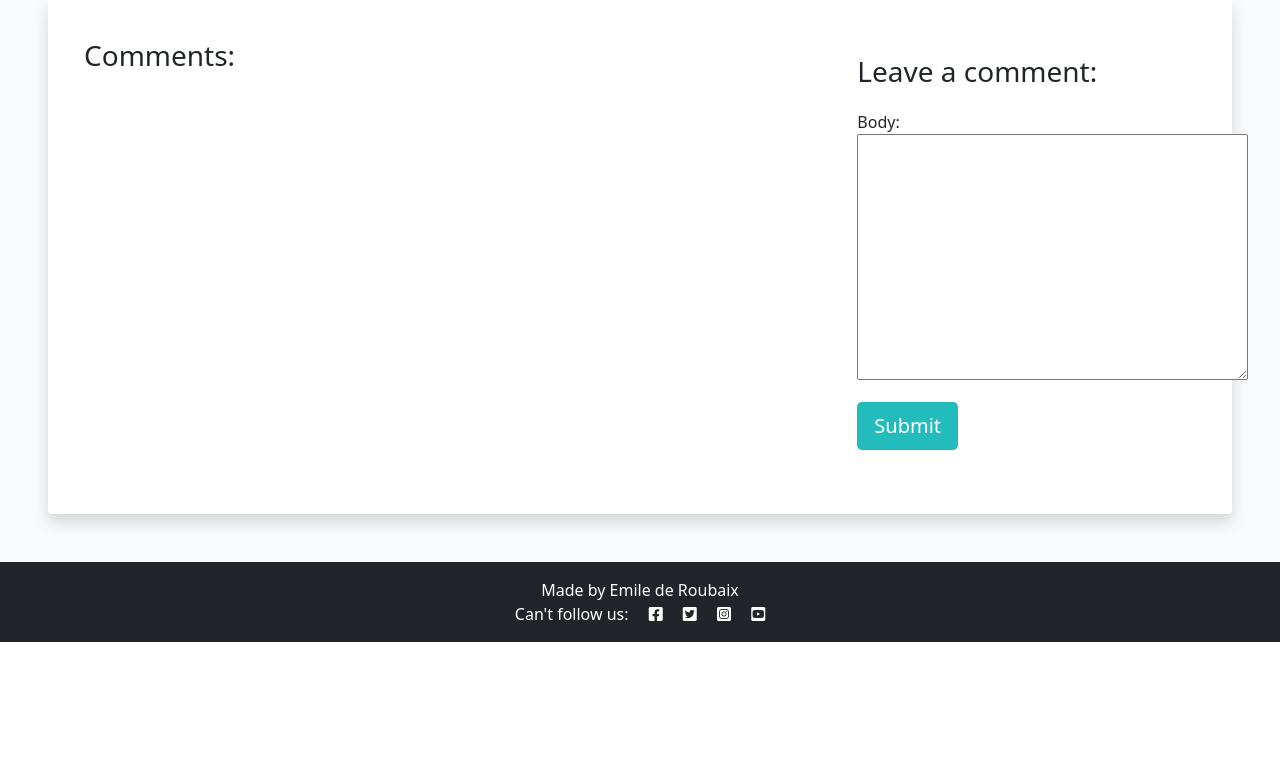
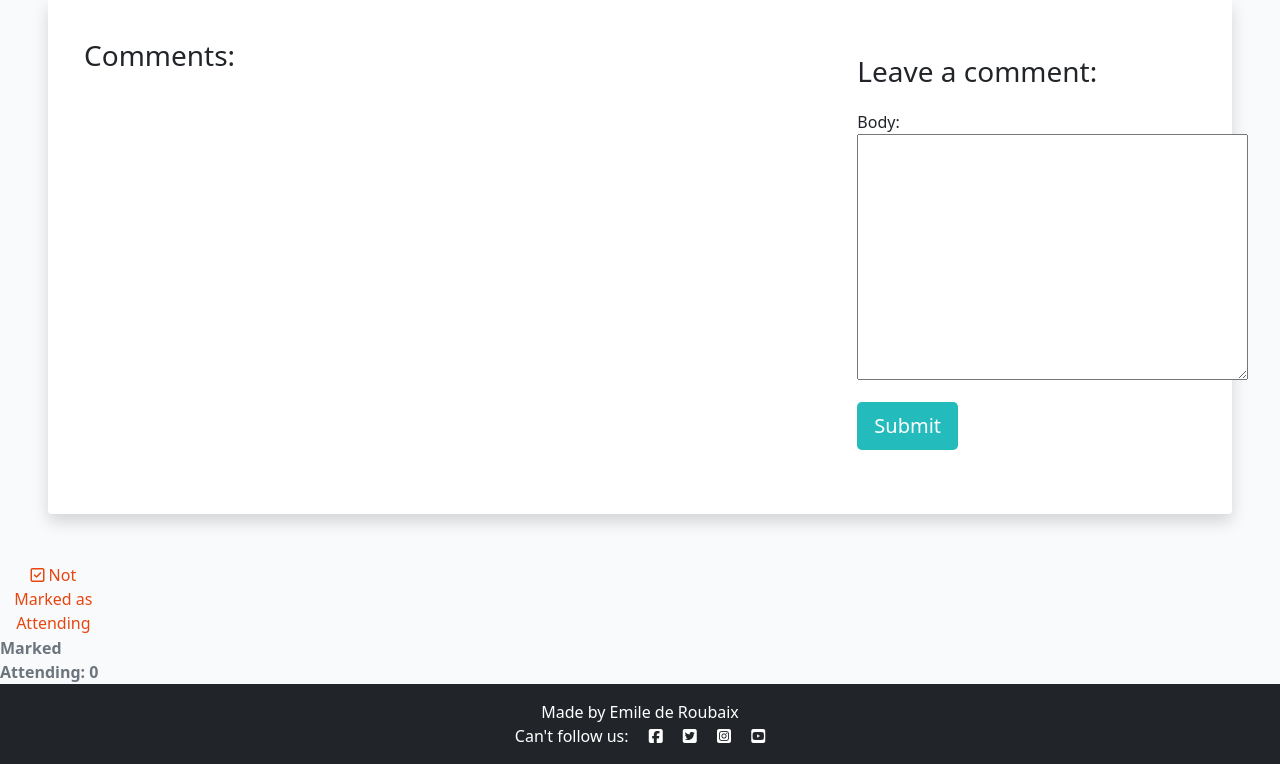
Before and after one commit to EMarnus/Event-Organiser, a Django app: page /booking-details/13 in a window 1280 px wide. Shown: the part 1591-2355 px from the top of the page. Before the commit the page ends 2233 px from the top, so only its background shows below. Run offline with Django 3.2, Linux system fonts and the light colour scheme; a user stored in the database is signed in; data comes from the database, SQL or seed files in the repository; both versions use the stored data as it was after the commit; some libraries are stand-ins or nearby versions.

Commit message:
Add function to mark event as attending

```diff
--- a/game_dates/models.py
+++ b/game_dates/models.py
@@ -51,12 +51,20 @@ class Appointment(models.Model):
     content = models.TextField()
     created_on = models.DateTimeField(auto_now_add=True)
     approved = models.BooleanField(default=True)
+    attending = models.ManyToManyField(
+        User, related_name='event_attending', blank=True)
 
     class Meta:
         ordering = ["-created_on"]
 
     def __str__(self):
         return f"{self.user.username} | day: {self.day} | time: {self.time}"
+
+    def number_of_attendees(self):
+        return self.attending.count()
+
+    def number_of_tentative(self):
+        return self.tentative.count()
 
 
 class Comment(models.Model):
--- a/game_dates/templates/base.html
+++ b/game_dates/templates/base.html
@@ -16,6 +16,7 @@
     <script src="https://cdn.jsdelivr.net/npm/bootstrap@5.0.1/dist/js/bootstrap.bundle.min.js"
         integrity="sha384-gtEjrD/SeCtmISkJkNUaaKMoLD0//ElJ19smozuHV6z3Iehds+3Ulb9Bn9Plx0x4" crossorigin="anonymous">
     </script>
+    <script src="https://kit.fontawesome.com/50518fece7.js" crossorigin="anonymous"></script>
     <link rel="stylesheet" href="{% static 'css/style.css' %}">
 
 </head>
--- a/game_dates/templates/bookingDetails.html
+++ b/game_dates/templates/bookingDetails.html
@@ -63,6 +63,26 @@
     </div>
 </div>
 
+<!-- Attending/Tentative indicators -->
+<div class="col-1">
+    <strong>
+        {% if user.is_authenticated %}
+        <form class="d-inline" action="{% url 'attending' booking.id %}" method="POST">
+            {% csrf_token %}
+            {% if attending %}
+            <button type="submit" name="booking_id" value="{{booking.id}}" class="btn-like"><i class="fa-solid fa-square-check"></i> Attending</button>
+            {% else %}
+            <button type="submit" name="booking_id" value="{{booking.id}}" class="btn-like"><i class="fa-regular fa-square-check"></i> Not Marked as Attending</button>
+            {% endif %}
+        </form>
+        {% else %}
+        <span class="text-secondary"><i class="far fa-heart"></i></span>
+        {% endif %}
+    <!-- The number of likes goes before the closing strong tag -->
+    <span class="text-secondary">Marked Attending: {{ attending }} </span>
+    </strong>
+</div>
+
 {% else %}
 
 <div class="shadow p-4 mb-5 bg-body bg-body rounded text-black  m-5 ">
--- a/game_dates/urls.py
+++ b/game_dates/urls.py
@@ -6,6 +6,7 @@ urlpatterns = [
     path('booking', views.booking, name='booking'),
     path('booking-submit', views.bookingSubmit, name='bookingSubmit'),
     path('booking-details/<booking_id>', views.bookingDetails, name='bookingDetails'),
+    path('attending/<booking_id>/', views.attendingEvent, name='attending'),
     path('booking-update/<booking_id>', views.bookingUpdate, name='bookingUpdate'),
     path('booking-update-submit/<int:booking_id>', views.bookingUpdateSubmit, name='bookingUpdateSubmit'),
     path('booking-delete/<booking_id>', views.bookingDelete, name='bookingDelete'),
--- a/game_dates/views.py
+++ b/game_dates/views.py
@@ -1,5 +1,8 @@
-from django.shortcuts import render, redirect
+from django.shortcuts import render, redirect, get_object_or_404
 from datetime import datetime, timedelta
+from django.views import generic, View
+from django.http import HttpResponseRedirect
+from django.urls import reverse
 from .models import *
 from .forms import CommentForm
 from django.contrib import messages
@@ -117,6 +120,8 @@ def bookingSubmit(request):
 def bookingDetails(request, booking_id):
     booking = Appointment.objects.get(pk=booking_id)
     comments = booking.comments.filter(approved=True).order_by('created_on')
+    attending = booking.number_of_attendees()
+
 
     new_comment = None
 
@@ -136,8 +141,16 @@ def bookingDetails(request, booking_id):
     return render(request, 'bookingDetails.html', {
         'booking': booking,
         'comments': comments,
-        'comment_form': comment_form
+        'comment_form': comment_form,
+        'attending': attending
         })
+
+
+def attendingEvent(request, booking_id):
+    event = get_object_or_404(Appointment, id=request.POST.get('booking_id'))
+    event.attending.add(request.user)
+    return HttpResponseRedirect(
+        reverse('bookingDetails', args=[str(booking_id)]))
 
 
 def checkTime(times, day):
```
Also changed, not shown: db.sqlite3, game_dates/migrations/0007_appointment_attending.py (added).
